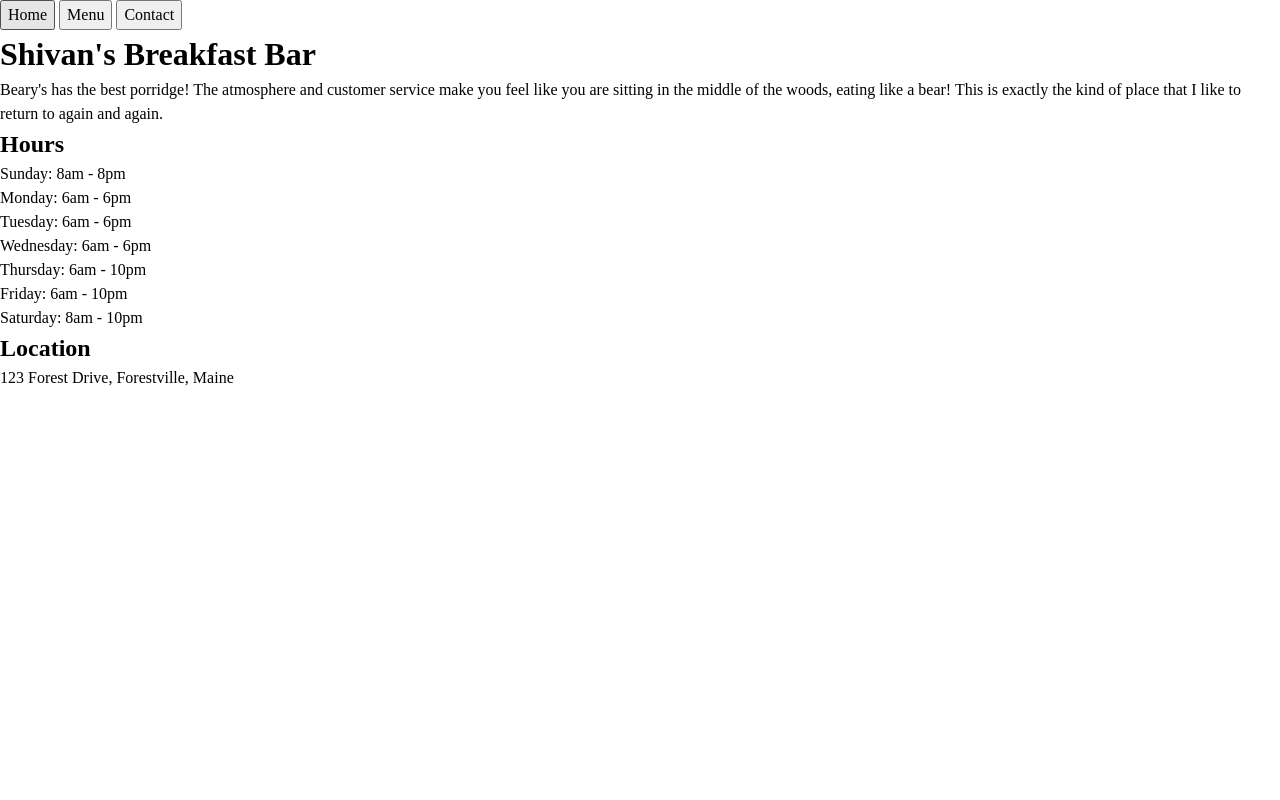
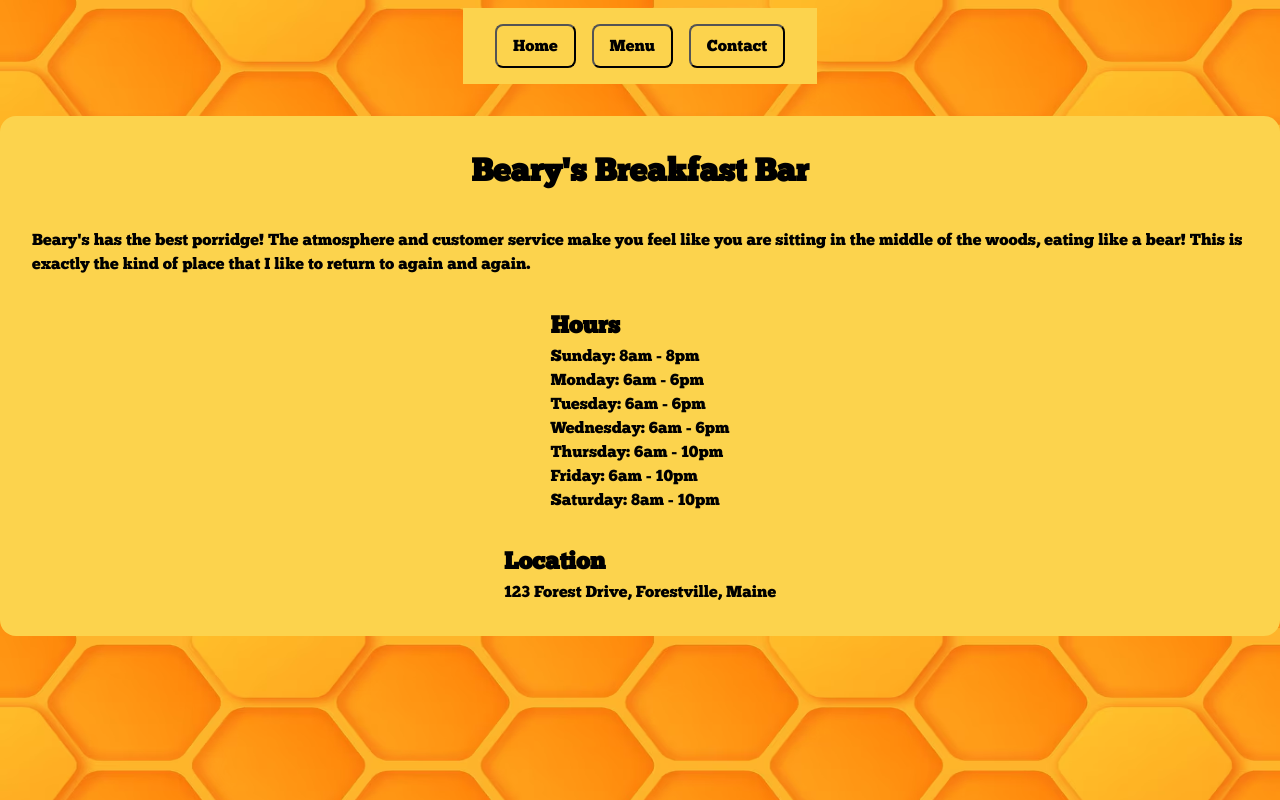
Before and after one commit to ShivanK3397/Restaurant-Page, a website built with webpack: page src/index.html in a window 1280 px wide. Built offline with nearby package versions, Linux system fonts and the light colour scheme.

Commit message:
did basic styling

```diff
--- a/src/contact.js
+++ b/src/contact.js
@@ -26,7 +26,7 @@ function createContact(){
     contact1Name.textContent="Papa Bear";
 
     const contact2Info = document.createElement("div");
-    const contact2Role = document.createElement("p");
+    const contact2Role = document.createElement("h3");
     contact2Role.textContent="Manager"
     const contact2Number = document.createElement("p");
     contact2Number.textContent="555-555-5554";
--- a/src/homepage.js
+++ b/src/homepage.js
@@ -5,7 +5,8 @@ function createHomepage(){
 
 
 const header = document.createElement("h1");
-header.textContent="Shivan's Breakfast Bar";
+header.textContent="Beary's Breakfast Bar";
+
 
 
 const messageContainer =document.createElement("div");
@@ -13,10 +14,12 @@ const para = document.createElement("p");
 para.textContent="Beary's has the best porridge! The atmosphere and customer service make you feel like you are sitting in the middle of the woods, eating like a bear! This is exactly the kind of place that I like to return to again and again.";
 messageContainer.appendChild(para);
 
+
 const hour =document.createElement("div");
 const hourHeader = document.createElement("h2");
 hourHeader.textContent="Hours";
 const hourContainer = document.createElement("div");
+
 
 const hour1 = document.createElement("p");
 hour1.textContent="Sunday: 8am - 8pm";
@@ -51,6 +54,7 @@ locationPara.textContent="123 Forest Drive, Forestville, Maine";
 location.appendChild(locationHeader);
 location.appendChild(locationPara);
 
+
 const div = document.querySelector("#content");
 div.appendChild(header);
 div.appendChild(messageContainer);
--- a/src/styles.css
+++ b/src/styles.css
@@ -1,3 +1,8 @@
+@font-face{
+    font-family: "ChunkFive Regular";
+    src: url(fonts/chunkfive-regular-webfont.woff2) format(woff2),
+    url(fonts/chunkfive-regular-webfont.woff) format(woff);
+}
 *, *::before, *::after {
     box-sizing: border-box;
   }
@@ -13,9 +18,15 @@
     4. Improve text rendering
   */
   body {
+    font-family: "ChunkFive Regular";
     line-height: 1.5;
     -webkit-font-smoothing: antialiased;
-  }
+    background-size:100% 100% ;
+    background-image:url(images/gradient-hexagonal-background_23-2148946475.jpg);
+    display: flex;
+    flex-direction: column;
+    align-items: center;
+}
   /*
     5. Improve media defaults
   */
@@ -41,3 +52,38 @@
   #root, #__next {
     isolation: isolate;
   }
+
+  nav,#content{
+    background-color: #fcd34d;
+  }
+
+  nav{
+    display: flex;
+    justify-content: center;
+    margin: 8px 0 32px 0;
+    padding: 16px 32px;
+    height: 100%;
+    gap: 16px;
+    align-items: end;
+  }
+
+  button{
+    background-color: #fcd34d;
+    border-radius: 8px;
+    padding: 8px 16px;
+
+  }
+
+
+
+  #content{
+    display: flex;
+    flex-direction: column;
+    align-items: center;
+    row-gap: 32px;
+    width: fit-content;
+    min-width: 60%;
+    border-radius: 16px;
+    padding: 32px;
+
+  }
```
Also changed, not shown: src/fonts/chunk_five_print-webfont.woff (added), src/fonts/chunk_five_print-webfont.woff2 (added), src/fonts/chunkfive-regular-webfont.woff (added), src/fonts/chunkfive-regular-webfont.woff2 (added), src/images/gradient-hexagonal-background_23-2148946475.jpg (added), src/images/gradient-hexagonal-background_23-2148956844.jpg (added).
